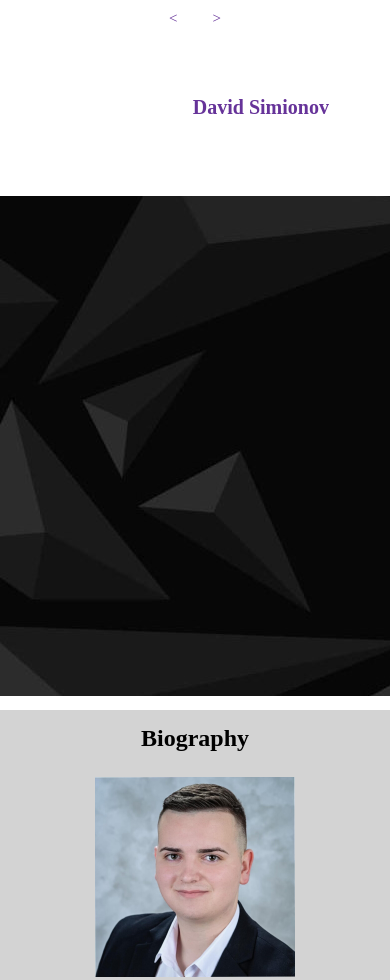
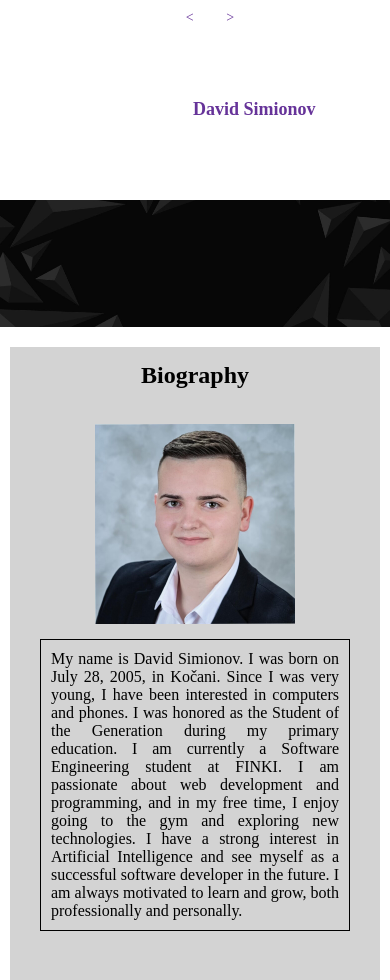
Before and after one commit to David-Simionov/Personal-WebSite, a plain HTML site: page index.html in a window 390 px wide. Shown: the top 980 px of the page. Drawn offline with Linux system fonts and the light colour scheme.

Commit message:
Add files via upload

```diff
--- a/styles.css
+++ b/styles.css
@@ -133,62 +133,84 @@ footer p{
     position: relative;
     top: 66px;
 }
-/* 📱 Мобилна верзија - само за екрани до 768px */
+/* 📱 За екрани до 768px (мобилни уреди) */
 @media (max-width: 768px) {
-    body, html {
+    html, body {
+        margin: 0;
+        padding: 0;
         width: 100%;
         overflow-x: hidden;
-        margin: 0;
-        padding: 0;
     }
 
     nav {
         width: 100%;
-        box-sizing: border-box;
+        position: relative;
     }
 
     nav h1 {
-        position: static;
-        font-size: 20px;
-        padding: 15px;
+        position: relative;
+        top: auto;
+        left: auto;
+        font-size: 18px;
+        padding: 20px 10px;
+        border-left: none;
+        color: white;
         text-align: center;
-        border-left: none;
     }
 
     .gorelevo {
-        position: static;
+        position: relative;
         text-align: center;
         margin-top: 10px;
+        font-size: 14px;
+    }
+
+    .start,
+    .let {
+        font-size: 12px;
+        display: block;
+        text-align: center;
+    }
+
+    nav img {
+        width: 100%;
+        height: auto;
         display: block;
     }
 
     .container {
         width: 100%;
-        padding: 0;
         margin: 0;
+        padding: 0 10px;
+        box-sizing: border-box;
     }
 
     .container div {
         width: 100%;
-        margin: 10px 0;
+        margin: 20px 0;
         padding: 15px;
         box-sizing: border-box;
+        background-color: lightgray;
     }
 
     .container img {
         float: none;
         display: block;
         margin: 0 auto 15px;
-        max-width: 90%;
+        max-width: 100%;
         height: auto;
     }
 
     #biography p {
-        margin-left: 0;
+        margin: 0;
+        padding: 10px;
+        border: 1px solid black;
         top: 0;
     }
 
-    #osnovno p, #sredno p, #faks p {
+    #osnovno p,
+    #sredno p,
+    #faks p {
         margin-left: 0;
         top: 0;
     }
@@ -196,30 +218,37 @@ footer p{
     #skills {
         flex-direction: column;
         gap: 15px;
-        padding: 10px;
+        padding: 10px 0;
     }
 
     #skills div {
-        width: 90%;
+        width: 100%;
         top: 0;
+    }
+
+    #sk {
+        top: 0;
+        text-align: center;
     }
 
     footer {
         width: 100%;
         padding: 20px 10px;
+        background-color: black;
         box-sizing: border-box;
     }
 
     #contact h2 {
         text-align: center;
-        position: static;
+        color: white;
+        margin-bottom: 10px;
     }
 
     #contact div {
         display: flex;
         justify-content: center;
+        gap: 10px;
         flex-wrap: wrap;
-        gap: 10px;
     }
 
     footer a {
@@ -229,7 +258,8 @@ footer p{
 
     footer p {
         position: static;
+        color: white;
+        text-align: center;
         margin-top: 15px;
-        text-align: center;
     }
 }
```
